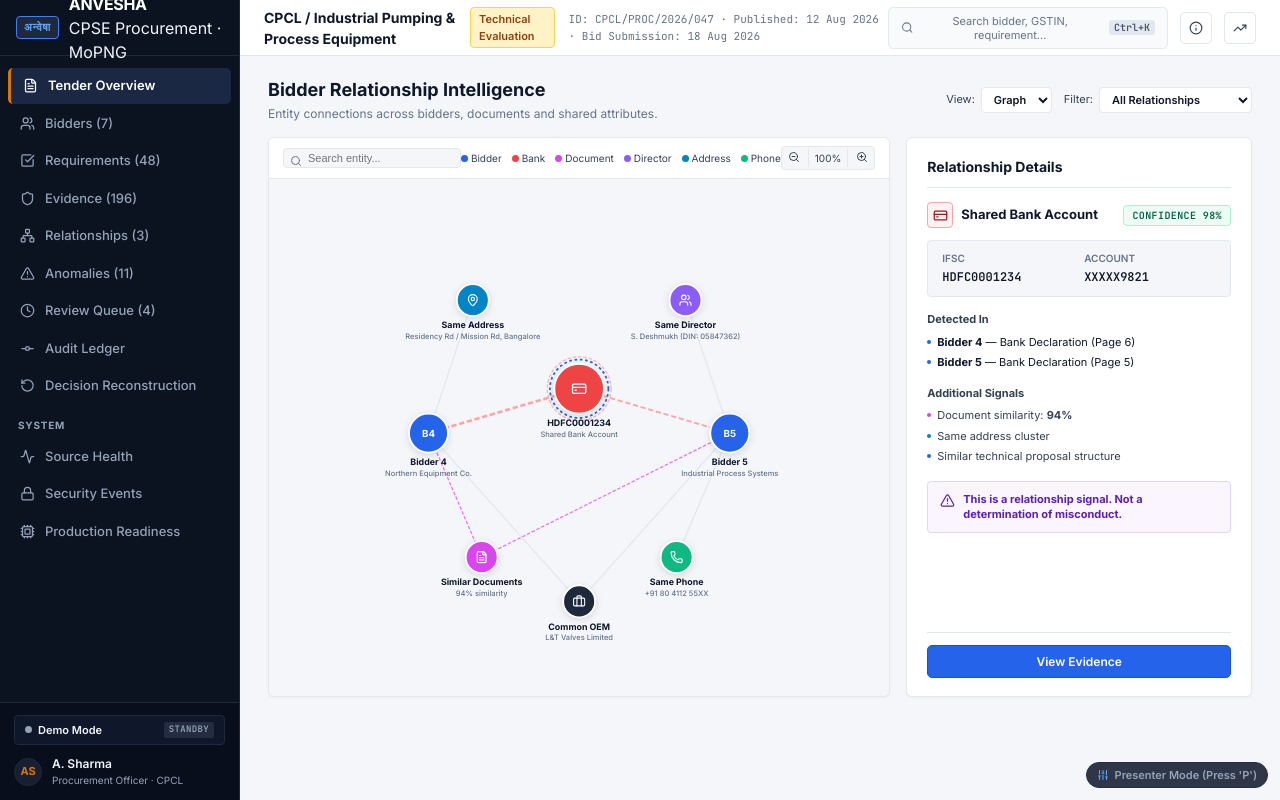
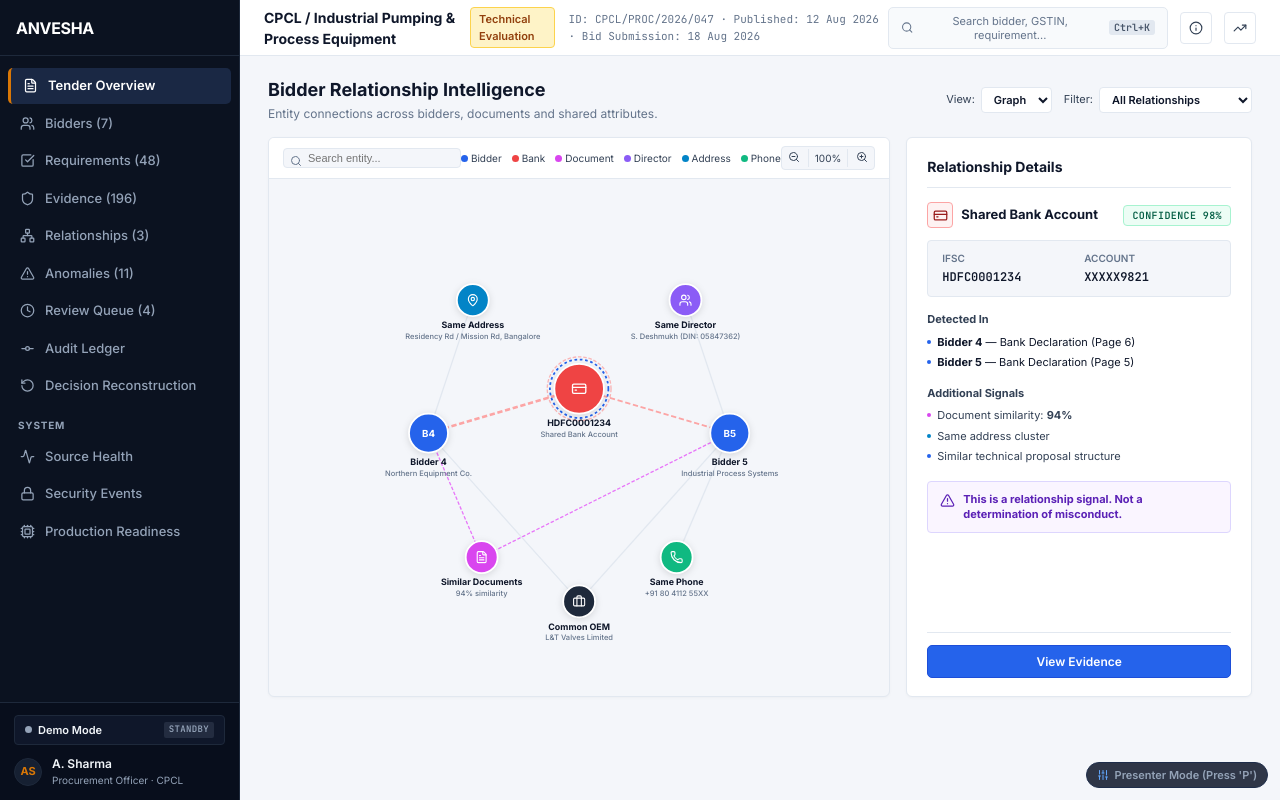
Before and after one commit to AdarshhCodes/Bid-Compliance, a React (Vite) app: page /tender/1/network in a window 1280 px wide. Built offline with nearby package versions, Linux system fonts and the light colour scheme.

Commit message:
fix: sidebar shows only ANVESHA — removed Hindi badge and subtitle

```diff
--- a/src/components/layout/AppShell.tsx
+++ b/src/components/layout/AppShell.tsx
@@ -454,11 +454,7 @@ export const AppShell: React.FC = () => {
       {/* 1. Left Navigation Rail (Dark Navy Institutional #0B1220) */}
       <aside className="sidebar">
         <div className="sidebar-header">
-          <span className="logo-badge">अन्वेषा</span>
-          <div>
-            <div className="logo-title">ANVESHA</div>
-            <div className="logo-subtitle">CPSE Procurement · MoPNG</div>
-          </div>
+          <div className="logo-title">ANVESHA</div>
         </div>
 
         <nav className="sidebar-nav">
```
